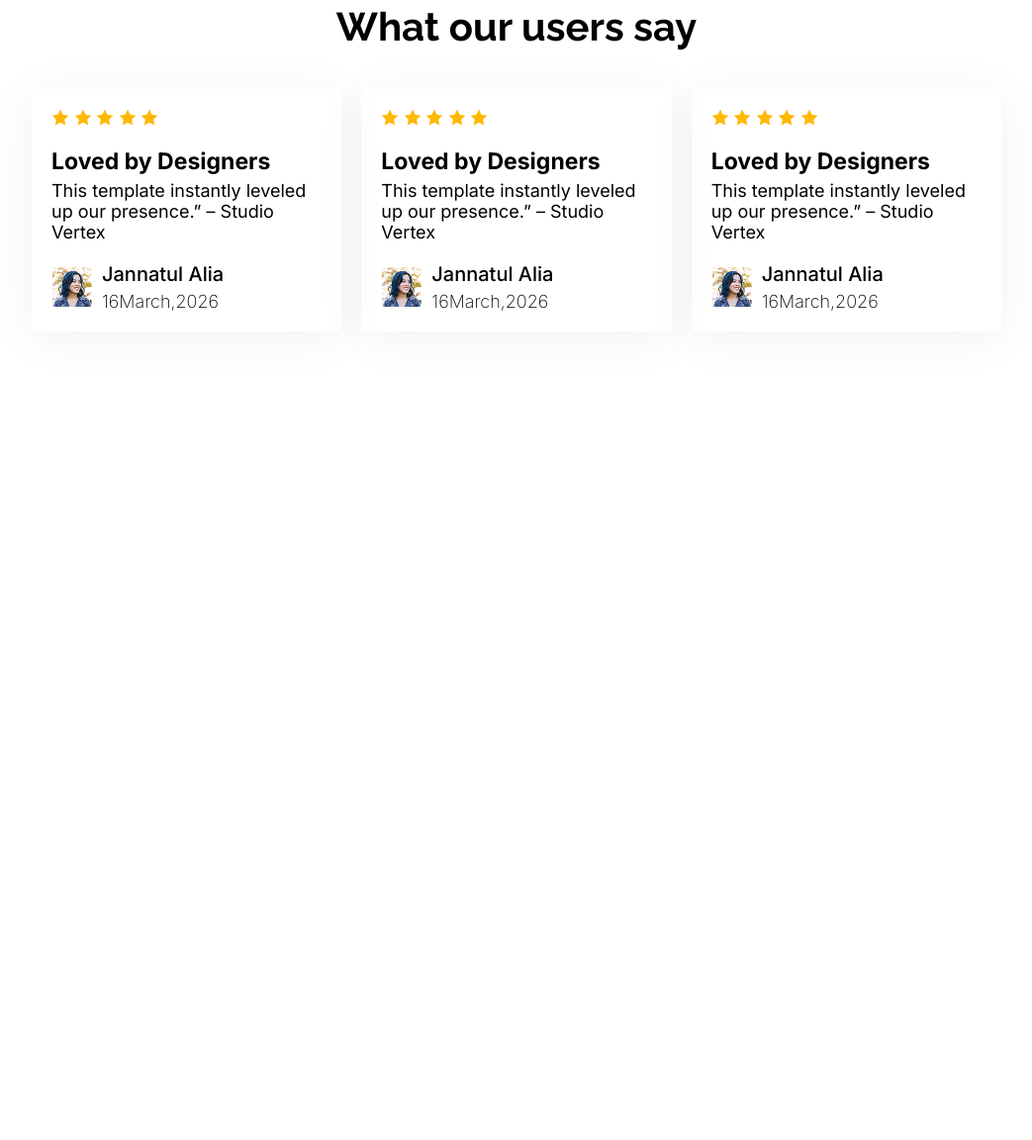
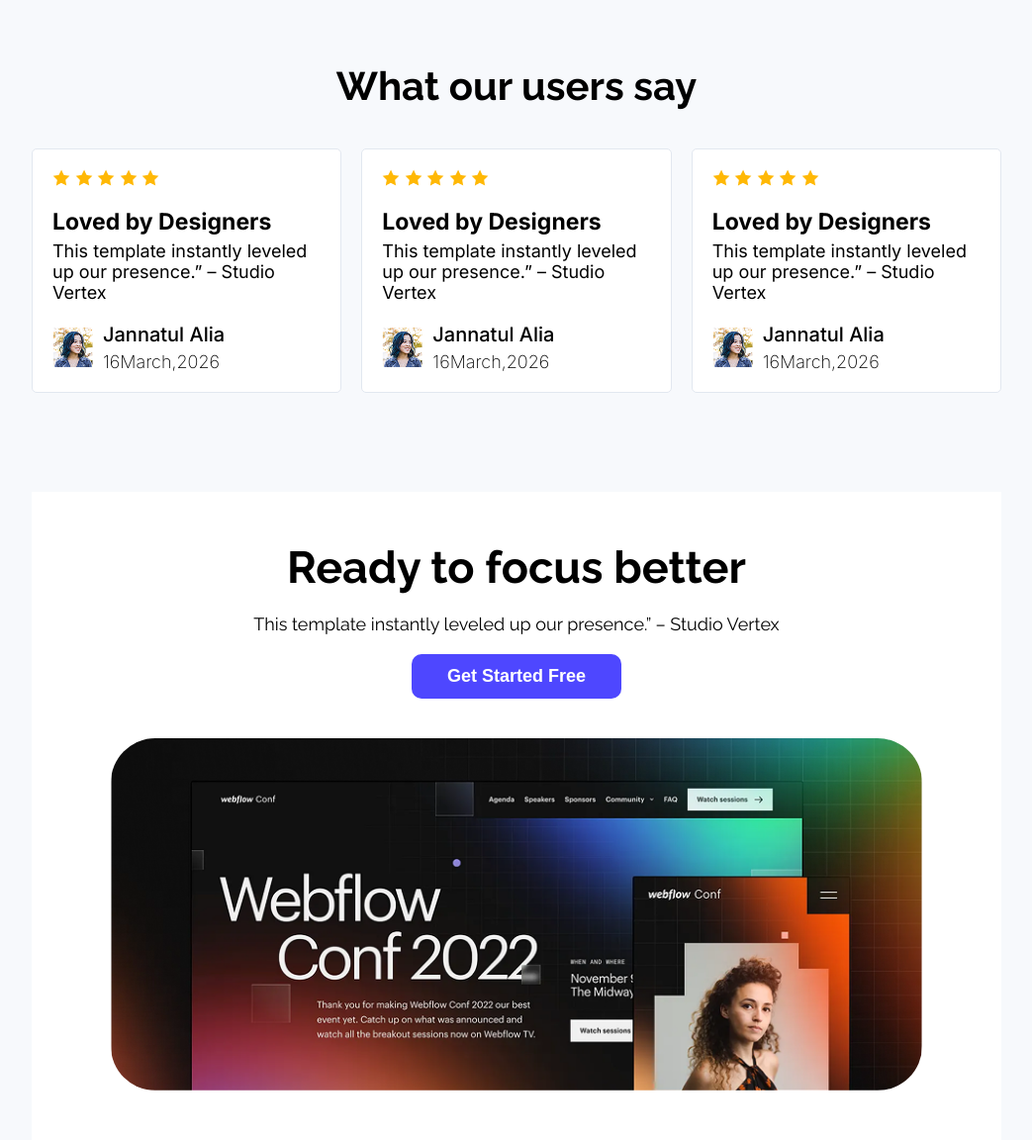
Before and after one commit to Alia006/landing-launchpad, a plain HTML site: page index.html in a window 1280 px wide. Shown: the part 1623-2775 px from the top of the page at 99% size, without its empty margins (118-1161 px from the left). Before the commit the page ends 2038 px from the top, so only its background shows below. Drawn offline with Linux system fonts and the light colour scheme.

Commit message:
added focus section

```diff
--- a/index.html
+++ b/index.html
@@ -125,6 +125,16 @@
                 </div>
             </div>
         </section>
+        <!-- focus section start -->
+        <section class="focus-section">
+           <div class="focus-container">
+                <h2 class="focus-title raleway-font">Ready to focus better</h2>
+                <p class="focus-description raleway-font">This template instantly leveled up our presence.” – Studio Vertex</p>
+                <button class="btn-primary">Get Started Free</button>
+                <br>
+                <img src="Assets/images/wc-big.png" alt="" class="focus-img">
+           </div>
+        </section>
     </main>
     <!--Footer section start -->
     <footer>
--- a/style.css
+++ b/style.css
@@ -68,12 +68,13 @@ nav .logo{
 }
 /* main section style */
 main{
-    max-width: 980px;
-    margin:0 auto;
+    background-color: #f7f9fc;
 }
 /* section style */
 section{
-    margin: 80px 0;
+    max-width: 980px;
+    margin:0 auto;
+    margin-top:100px;
 }
 .section-title{
     font-weight: 700;
@@ -90,6 +91,8 @@ section{
     justify-content: space-between;
     align-items: center;
     gap:150px;
+    margin-top: 0;
+    padding-top: 100px;
 }
 .webflow-img{
     width: 450px;
@@ -130,8 +133,9 @@ section{
 }
 .feedback-card{
     padding: 20px;
-    box-shadow:0px 6px 50px 0 rgba(0, 0, 0, 0.06);
+    border: 1px solid #e2e8f0;
     border-radius: 5px;
+    background-color: #ffffff;
 }
 .card-title{
     padding-top: 18px;
@@ -156,3 +160,26 @@ section{
     font-size: 18px;
     font-weight: 200;
 }
+/* focus section style */
+.focus-section{
+    text-align: center;
+    background-color: #FFFFFF;
+}
+.focus-container{
+    padding: 50px 80px;
+}
+.focus-title{
+    font-size: 45px;
+    font-weight: 700;
+}
+.focus-description{
+    margin: 20px 0;
+    font-size: 18px;
+    font-weight: 400;
+}
+.focus-img{
+    display: block;
+    margin-top: 40px ;
+    border-radius: 45px;
+    width: 100%;
+}
```
Lines whose indentation alone changed are shown as unchanged.
